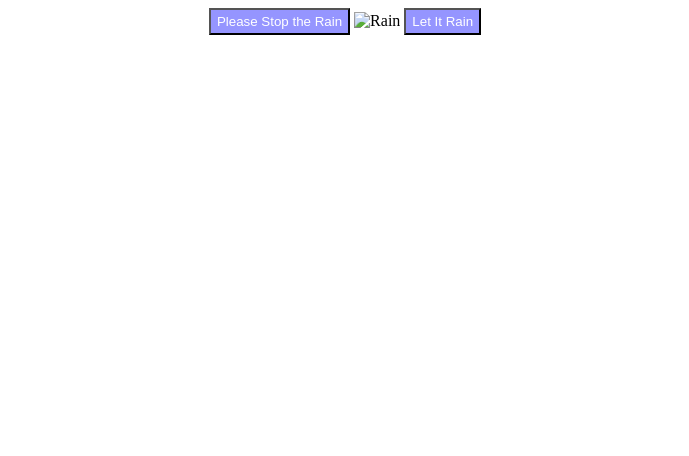
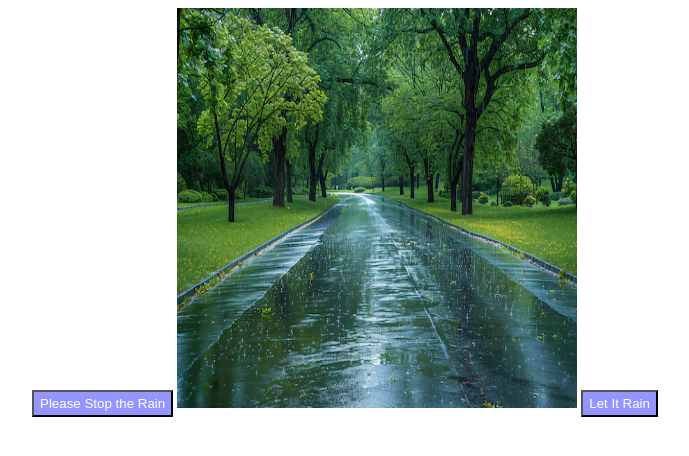
Before and after one commit to Sangita-lava/rain, a plain HTML site: page index.html in a window 1280 px wide. Shown: the whole page, without its empty margins (295-984 px from the left). Drawn offline with Linux system fonts and the light colour scheme.

Commit message:
Update index.html

```diff
--- a/index.html
+++ b/index.html
@@ -21,7 +21,7 @@
     <center>
         <button onclick="stopRain()">Please Stop the Rain</button>
 
-        <img src="rain_stopped.avif" alt="Rain" id="rain" class="src">
+        <img src="rain_stopped3.avif" alt="Rain" id="rain" class="src">
 
         <button onclick="letRain()">Let It Rain</button>
     </center>
```
